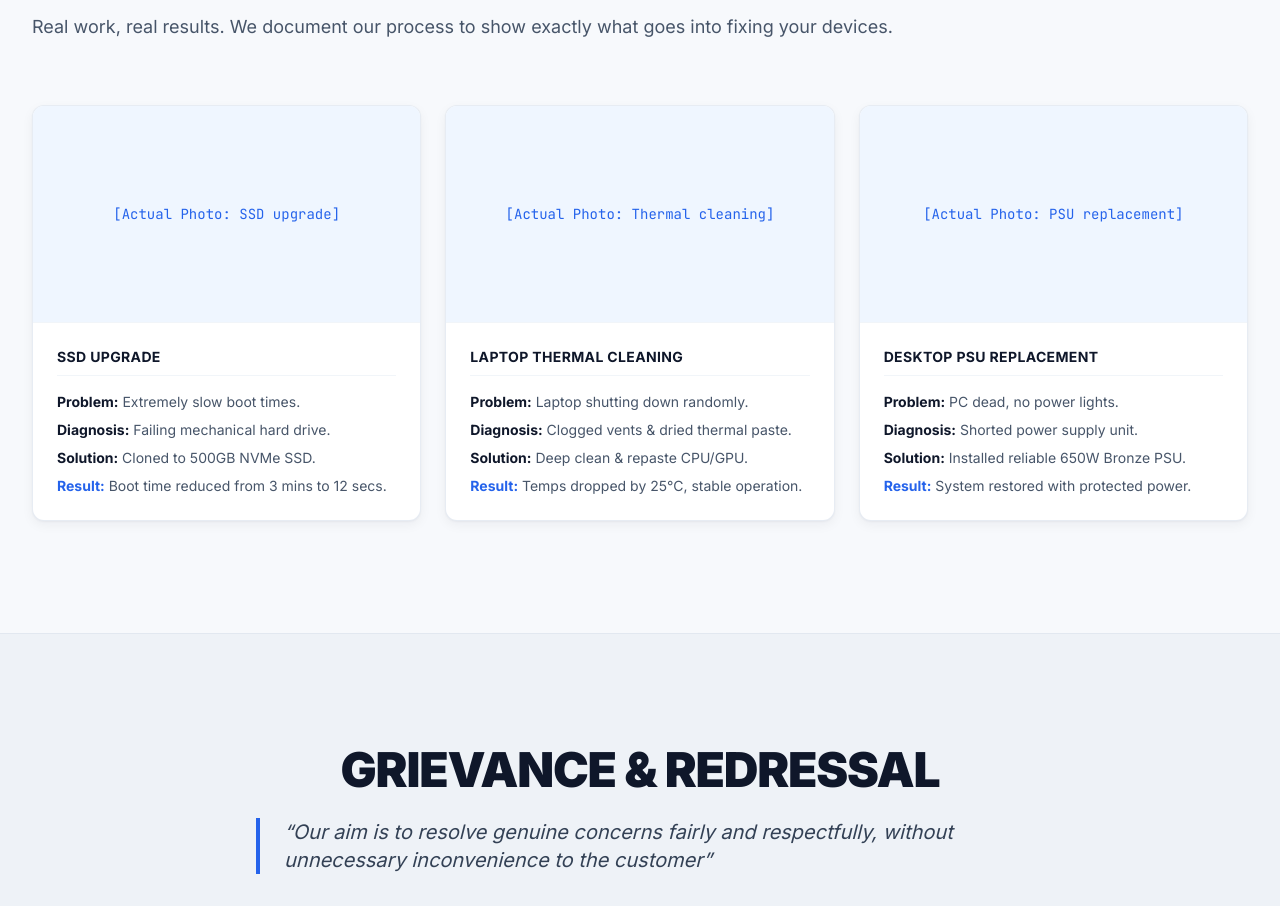
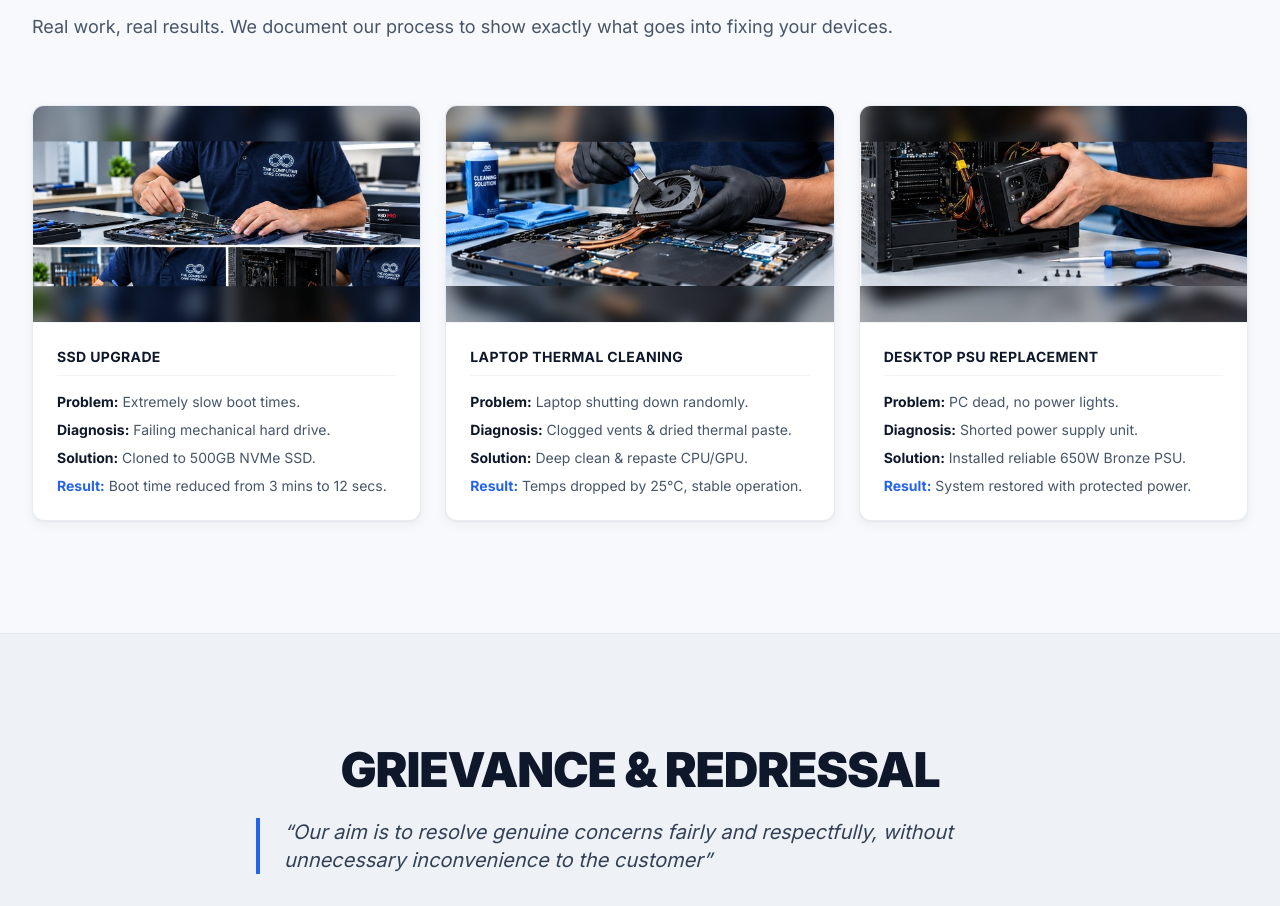
Before and after one commit to developer-harishkt/the-computer-care-company, a website built with Vite: page index.html in a window 1280 px wide. Shown: the part 6987-7893 px from the top of the page. Built offline with nearby package versions, Linux system fonts and the light colour scheme.

Commit message:
feat: Replace portfolio placeholder images with real photos
- SSD Upgrade → public/portfolio/ssd-upgrade.jpg
- Laptop Thermal Cleaning → public/portfolio/laptop-thermal-cleaning.jpg
- Desktop PSU Replacement → public/portfolio/desktop-psu-replacement.jpg

All three [Actual Photo: …] placeholders replaced with img tags referencing
the 1200x675 JPG files copied from /Users/okcredit/Downloads/.

```diff
--- a/index.html
+++ b/index.html
@@ -790,8 +790,8 @@
                                 shadow-[0_1px_2px_rgba(15,23,42,0.04),0_4px_12px_rgba(15,23,42,0.05)]
                                 hover:shadow-[0_2px_4px_rgba(15,23,42,0.06),0_12px_28px_rgba(15,23,42,0.10)]
                                 hover:-translate-y-0.5 hover:border-blue-300 transition-all duration-300 ease-out">
-                        <div class="aspect-video bg-blue-50 flex items-center justify-center border-b border-slate-100">
-                            <span class="text-blue-600 font-mono text-sm">[Actual Photo: SSD upgrade]</span>
+                        <div class="aspect-video bg-white flex items-center justify-center border-b border-slate-100">
+                            <img src="/portfolio/ssd-upgrade.jpg" alt="SSD upgrade" class="w-full h-full object-cover" />
                         </div>
                         <div class="p-6">
                             <h3 class="font-bold text-slate-900 mb-4 uppercase tracking-wide text-sm border-b border-slate-100 pb-2">SSD Upgrade</h3>
@@ -809,8 +809,8 @@
                                 shadow-[0_1px_2px_rgba(15,23,42,0.04),0_4px_12px_rgba(15,23,42,0.05)]
                                 hover:shadow-[0_2px_4px_rgba(15,23,42,0.06),0_12px_28px_rgba(15,23,42,0.10)]
                                 hover:-translate-y-0.5 hover:border-blue-300 transition-all duration-300 ease-out">
-                        <div class="aspect-video bg-blue-50 flex items-center justify-center border-b border-slate-100">
-                            <span class="text-blue-600 font-mono text-sm">[Actual Photo: Thermal cleaning]</span>
+                        <div class="aspect-video bg-white flex items-center justify-center border-b border-slate-100">
+                            <img src="/portfolio/laptop-thermal-cleaning.jpg" alt="Laptop thermal cleaning" class="w-full h-full object-cover" />
                         </div>
                         <div class="p-6">
                             <h3 class="font-bold text-slate-900 mb-4 uppercase tracking-wide text-sm border-b border-slate-100 pb-2">Laptop Thermal Cleaning</h3>
@@ -828,8 +828,8 @@
                                 shadow-[0_1px_2px_rgba(15,23,42,0.04),0_4px_12px_rgba(15,23,42,0.05)]
                                 hover:shadow-[0_2px_4px_rgba(15,23,42,0.06),0_12px_28px_rgba(15,23,42,0.10)]
                                 hover:-translate-y-0.5 hover:border-blue-300 transition-all duration-300 ease-out">
-                        <div class="aspect-video bg-blue-50 flex items-center justify-center border-b border-slate-100">
-                            <span class="text-blue-600 font-mono text-sm">[Actual Photo: PSU replacement]</span>
+                        <div class="aspect-video bg-white flex items-center justify-center border-b border-slate-100">
+                            <img src="/portfolio/desktop-psu-replacement.jpg" alt="Desktop PSU replacement" class="w-full h-full object-cover" />
                         </div>
                         <div class="p-6">
                             <h3 class="font-bold text-slate-900 mb-4 uppercase tracking-wide text-sm border-b border-slate-100 pb-2">Desktop PSU Replacement</h3>
```
Also changed, not shown: public/portfolio/desktop-psu-replacement.jpg (added), public/portfolio/laptop-thermal-cleaning.jpg (added), public/portfolio/ssd-upgrade.jpg (added).
